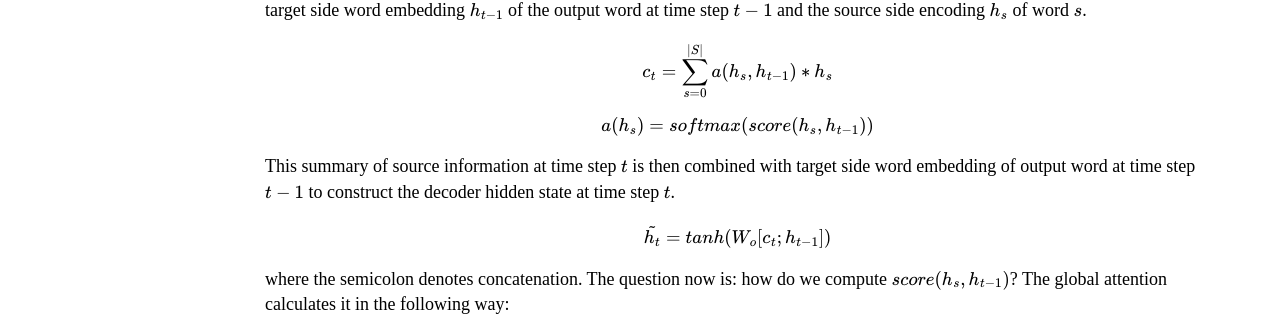
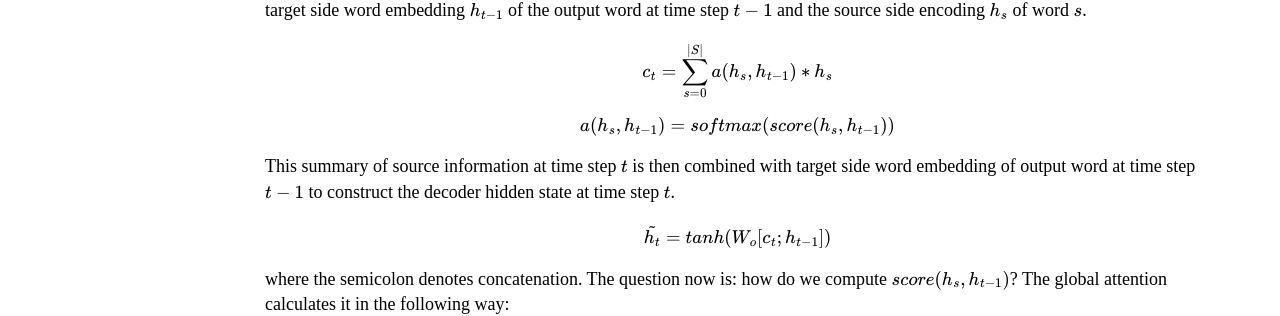
Before and after one commit to mt-class/jhu, a Jekyll site: the page built from nn_hw5.md, in a window 1280 px wide and 900 px high, scrolled down 2301 px. Shown: the part 143-459 px from the top of the window. Built offline with Jekyll 4.4.1, drawn with Linux system fonts in a browser that asks for light colours; nearby versions of some CDN libraries; some web fonts are replaced; formulas are drawn with MathJax 3.

Commit message:
another small fix

```diff
--- a/nn_hw5.md
+++ b/nn_hw5.md
@@ -83,7 +83,7 @@ You should have known from the lecture that the attention mechanism constructs a
 
 $$c_t = \sum_{s=0}^{\mid S\mid} a(h_s, h_{t-1}) * h_s$$
 
-$$a(h_s) = softmax(score(h_s, h_{t-1}))$$
+$$a(h_s, h_{t-1}) = softmax(score(h_s, h_{t-1}))$$
 
 This summary of source information at time step $$t$$ is then combined with target side word embedding of output word at time step $$t-1$$ to construct the decoder hidden state at time step $$t$$.
 
```
